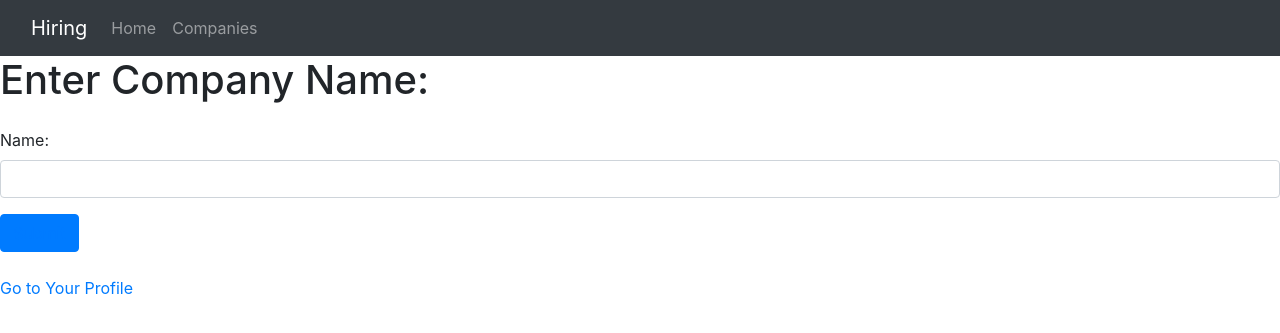
After one commit to Namraa310806/DjangoJobBoard, a Django app: page /company/ in a window 1280 px wide. The commit adds this page. Shown: the top 333 px of the page. Run offline with Django 5.2, Linux system fonts and the light colour scheme; some libraries are stand-ins or nearby versions.

Commit message:
company urls adding

```diff
--- a/jobs/urls.py
+++ b/jobs/urls.py
@@ -8,5 +8,7 @@ urlpatterns = [
     path('job/apply/<str:com>/<str:tit>/<int:no>',views.userform),
     path('jobs/<str:slug>',views.detail),
     path('job/create/',views.companyform),
+    path('company/',views.company),
+    path('company/job/list/<str:cmp>',views.list)
 
 ]
--- a/jobs/views.py
+++ b/jobs/views.py
@@ -43,3 +43,10 @@ def companyform(request):
         j1.save()
         context={'success':True}
     return render(request,"companyform.html",context)
+
+def company(request):
+    return render (request,"company.html")
+
+
+def list(request,cmp):
+    return render(request,"jobsCompany.html",{'cmp':cmp})
--- /dev/null
+++ b/templates/company.html
@@ -0,0 +1,57 @@
+<!DOCTYPE html>
+<html lang="en">
+<head>
+    <meta charset="UTF-8">
+    <meta name="viewport" content="width=device-width, initial-scale=1.0">
+    <title>Create Job</title>
+    <link rel="stylesheet" href="https://stackpath.bootstrapcdn.com/bootstrap/4.5.2/css/bootstrap.min.css">
+</head>
+<body>
+    <nav class="navbar navbar-expand-lg navbar-dark bg-dark">
+        <div class="container-fluid">
+          <a class="navbar-brand" href="/">Hiring</a>
+          <button class="navbar-toggler" type="button" data-bs-toggle="collapse" data-bs-target="#navbarSupportedContent" aria-controls="navbarSupportedContent" aria-expanded="false" aria-label="Toggle navigation">
+            <span class="navbar-toggler-icon"></span>
+          </button>
+          <div class="collapse navbar-collapse" id="navbarSupportedContent">
+            <ul class="navbar-nav me-auto mb-2 mb-lg-0">
+              <li class="nav-item">
+                <a class="nav-link " aria-current="page" href="/">Home</a>
+              </li>
+              <li class="nav-item">
+                <a class="nav-link" href="/company">Companies</a>
+              </li>
+            </ul>
+          </div>
+        </div>
+    </nav>
+    <h1 class="mb-4">Enter Company Name:</h1>
+    <form id="nameForm" class="mb-4">
+        <div class="mb-3">
+            <label for="name" class="form-label">Name:</label>
+            <input type="text" class="form-control" id="name" name="name" required>
+        </div>
+        <button type="submit" class="btn btn-primary"><a id="dynamicLink" href="#">Submit</a></button>
+    </form>
+    <div class="result">
+        <h1 id="displayName"></h1>
+        <a id="dynamicLink" href="#">Go to Your Profile</a>
+    </div>
+</div>
+
+<script>
+    function getInputText() {
+        return document.getElementById('name').value;
+    }
+
+    document.getElementById('nameForm').addEventListener('submit', function(event) {
+        event.preventDefault(); // Prevent form from submitting the traditional way
+        const name = getInputText();
+        document.getElementById('displayName').textContent = `Hello, ${name}!`;
+        const dynamicLink = document.getElementById('dynamicLink');
+        dynamicLink.href = `/profile/${name}`;
+        dynamicLink.textContent = `Go to ${name}'s Profile`;
+    });
+</script>
+</body>
+</html>
--- a/templates/companyform.html
+++ b/templates/companyform.html
@@ -19,10 +19,7 @@
                 <a class="nav-link " aria-current="page" href="/">Home</a>
               </li>
               <li class="nav-item">
-                <a class="nav-link" href="/job/create">Create Job</a>
-              </li>
-              <li class="nav-item">
-                <a class="nav-link" href="/job/update">Update Job</a>
+                <a class="nav-link" href="/company">Companies</a>
               </li>
             </ul>
           </div>
```
Also changed, not shown: templates/jobsCompany.html (added, +37 -0 lines).
